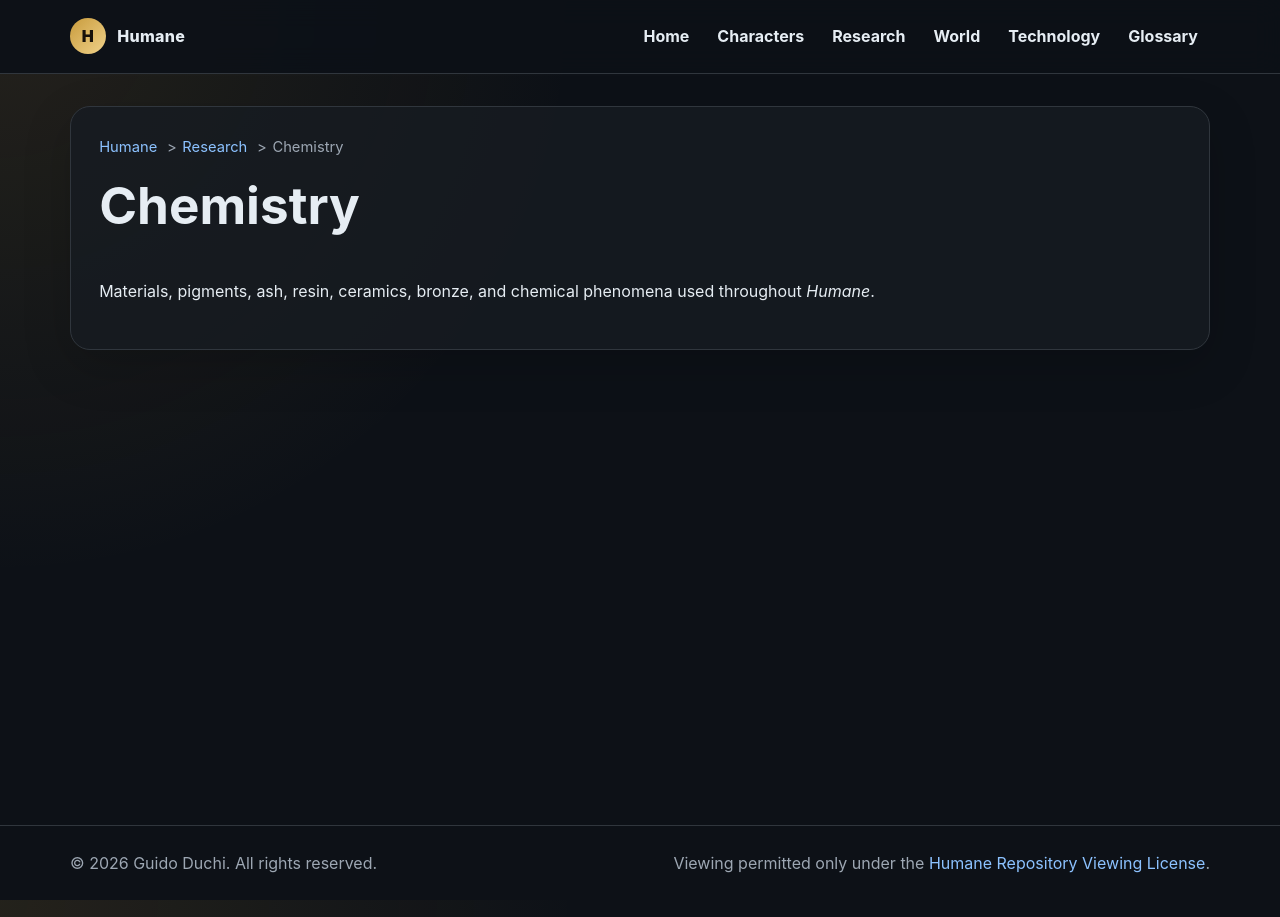
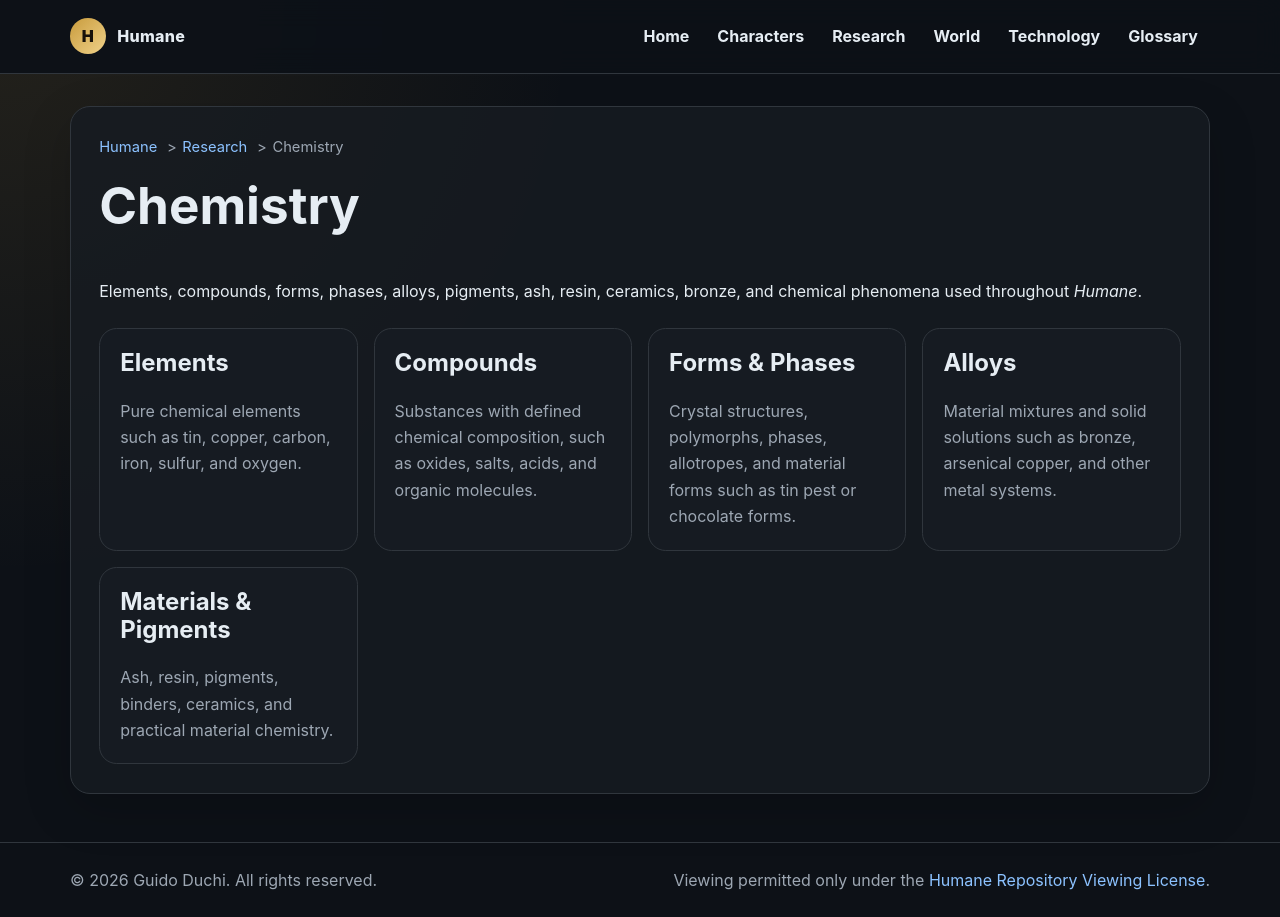
Before and after one commit to guidoduchi/humane, a Jekyll site: the page built from research/chemistry/index.md, in a window 1280 px wide. Built offline with Jekyll 4.4.1, drawn with Linux system fonts in a browser that asks for light colours.

Commit message:
Add Chemistry category hub

```diff
--- a/research/chemistry/index.md
+++ b/research/chemistry/index.md
@@ -13,4 +13,12 @@ breadcrumbs:
 
 # Chemistry
 
-Materials, pigments, ash, resin, ceramics, bronze, and chemical phenomena used throughout _Humane_.
+Elements, compounds, forms, phases, alloys, pigments, ash, resin, ceramics, bronze, and chemical phenomena used throughout _Humane_.
+
+<div class="grid-cards">
+  <a class="card" href="{{ '/research/chemistry/elements/' | relative_url }}"><h2>Elements</h2><p>Pure chemical elements such as tin, copper, carbon, iron, sulfur, and oxygen.</p></a>
+  <a class="card" href="{{ '/research/chemistry/compounds/' | relative_url }}"><h2>Compounds</h2><p>Substances with defined chemical composition, such as oxides, salts, acids, and organic molecules.</p></a>
+  <a class="card" href="{{ '/research/chemistry/forms-phases/' | relative_url }}"><h2>Forms & Phases</h2><p>Crystal structures, polymorphs, phases, allotropes, and material forms such as tin pest or chocolate forms.</p></a>
+  <a class="card" href="{{ '/research/chemistry/alloys/' | relative_url }}"><h2>Alloys</h2><p>Material mixtures and solid solutions such as bronze, arsenical copper, and other metal systems.</p></a>
+  <a class="card" href="{{ '/research/chemistry/ash-resin-pigments/' | relative_url }}"><h2>Materials & Pigments</h2><p>Ash, resin, pigments, binders, ceramics, and practical material chemistry.</p></a>
+</div>
```
